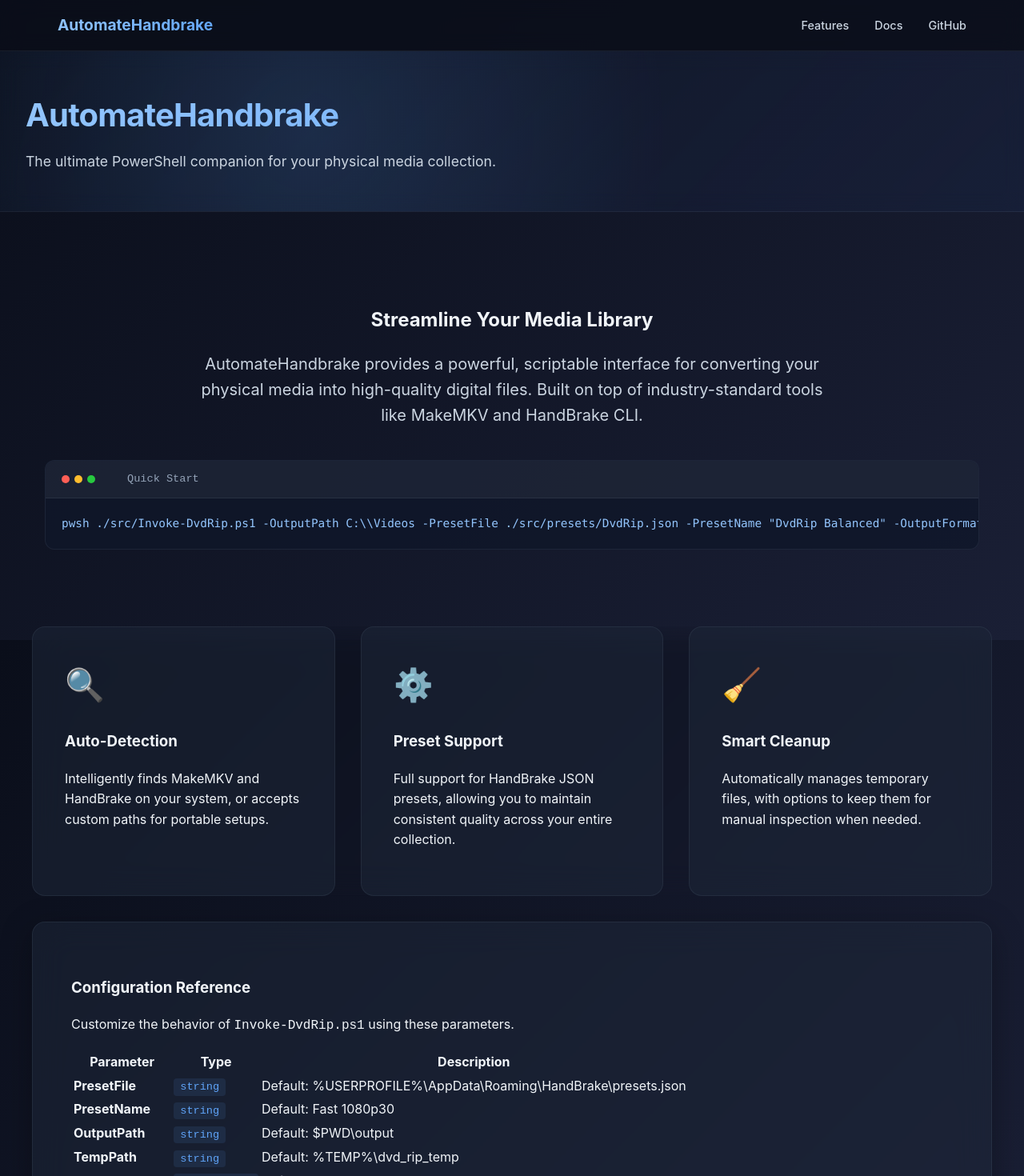
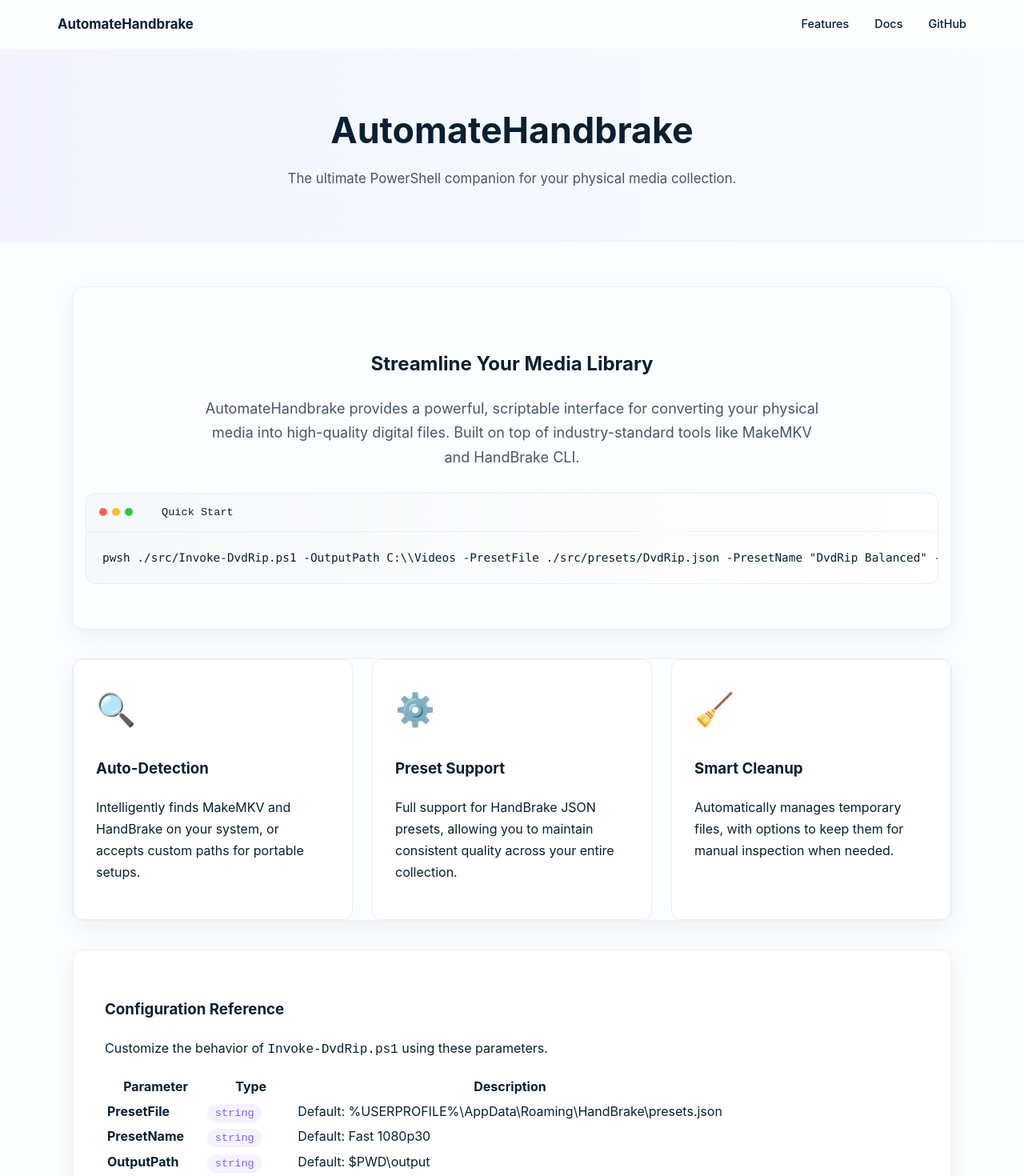
Before and after one commit to rjester/HandbrakeAutomate, a React (Vite) app in the folder website/: page / in a window 1280 px wide. Shown: the top 1470 px of the page at 80% size. Built offline with nearby package versions, Linux system fonts and the light colour scheme.

Commit message:
style(website): redesign to TrimTally-like light theme with updated hero, cards, and CTAs

```diff
--- a/website/src/styles.css
+++ b/website/src/styles.css
@@ -1,16 +1,16 @@
 :root {
-  --bg-start: #0a0e1a;
-  --bg-end: #1a1f35;
-  --card-bg: rgba(30, 41, 59, 0.5);
-  --accent: #60a5fa;
-  --accent-light: #93c5fd;
-  --accent-glow: rgba(96, 165, 250, 0.15);
-  --text: #f1f5f9;
-  --text-muted: #cbd5e1;
-  --text-dim: #94a3b8;
-  --border: rgba(148, 163, 184, 0.1);
-  --code-bg: rgba(15, 23, 42, 0.8);
-  --shadow: 0 10px 40px rgba(0, 0, 0, 0.3);
+  /* Light, modern palette inspired by TrimTally */
+  --bg: #fbfdff;
+  --surface: #ffffff;
+  --muted-surface: #f6f8fa;
+  --accent: #7c5cff;
+  --accent-2: #6cd4b6;
+  --text: #072032;
+  --muted: #475569;
+  --border: #e6eef8;
+  --code-bg: #f4f6fb;
+  --shadow-soft: 0 8px 30px rgba(12, 24, 35, 0.06);
+  --shadow-strong: 0 18px 50px rgba(12, 24, 35, 0.08);
 }
 
 * {
@@ -18,12 +18,11 @@
 }
 
 body {
-  background: linear-gradient(135deg, var(--bg-start) 0%, var(--bg-end) 100%);
-  background-attachment: fixed;
+  background: var(--bg);
   color: var(--text);
   font-family: 'Inter', -apple-system, BlinkMacSystemFont, 'Segoe UI', Roboto, sans-serif;
   margin: 0;
-  line-height: 1.6;
+  line-height: 1.7;
   font-size: 16px;
   -webkit-font-smoothing: antialiased;
 }
@@ -35,89 +34,71 @@
 }
 
 .site-header {
-  padding: 3rem 2rem;
-  background: linear-gradient(135deg, rgba(96, 165, 250, 0.03) 0%, rgba(59, 130, 246, 0.05) 100%);
+  padding: 4rem 1.5rem;
+  background: linear-gradient(90deg, rgba(124,92,255,0.06), rgba(108,212,182,0.02));
   border-bottom: 1px solid var(--border);
-  backdrop-filter: blur(12px);
   position: relative;
-}
-
-.site-header::before {
-  content: '';
-  position: absolute;
-  inset: 0;
-  background: radial-gradient(circle at 30% 50%, var(--accent-glow), transparent 50%);
-  pointer-events: none;
+  text-align: center;
 }
 
 .site-header h1 {
-  margin: 0;
-  font-size: 2.5rem;
+  margin: 0 0 0.5rem 0;
+  font-size: 2.8rem;
   font-weight: 700;
-  background: linear-gradient(135deg, var(--accent-light) 0%, var(--accent) 100%);
-  -webkit-background-clip: text;
-  -webkit-text-fill-color: transparent;
-  background-clip: text;
-  letter-spacing: -0.02em;
-  position: relative;
+  color: var(--text);
 }
 
 .tagline {
-  color: var(--text-muted);
-  margin: 0.75rem 0 0 0;
-  font-size: 1.1rem;
-  font-weight: 400;
-  position: relative;
+  color: var(--muted);
+  margin: 0;
+  font-size: 1.05rem;
 }
 
 main {
   flex: 1;
-  padding: 2rem 1rem;
+  padding: 3.5rem 1rem;
 }
 
 .container {
-  max-width: 1200px;
-  margin: 0 auto 2rem auto;
-  padding: 3rem;
-  background: var(--card-bg);
-  border-radius: 16px;
+  max-width: 1100px;
+  margin: 0 auto 2.25rem auto;
+  padding: 2.5rem;
+  background: var(--surface);
+  border-radius: 14px;
   border: 1px solid var(--border);
-  backdrop-filter: blur(20px);
-  box-shadow: var(--shadow);
+  box-shadow: var(--shadow-soft);
 }
 
 .hero-section {
   text-align: center;
+  padding: 3.5rem 1rem;
   background: transparent;
-  border: none;
-  box-shadow: none;
-  backdrop-filter: none;
-  padding: 4rem 1rem;
 }
 
 .lead {
-  font-size: 1.25rem;
-  max-width: 800px;
-  margin: 0 auto 2.5rem auto;
-  color: var(--text-muted);
+  font-size: 1.125rem;
+  max-width: 780px;
+  margin: 0 auto 1.75rem auto;
+  color: var(--muted);
 }
 
 .quick-start-box {
-  background: var(--code-bg);
+  background: linear-gradient(90deg, var(--muted-surface), var(--surface));
   border-radius: 12px;
   border: 1px solid var(--border);
   overflow: hidden;
   width: 100%;
   margin: 0 auto;
   text-align: left;
+  display: flex;
+  flex-direction: column;
 }
 
 .box-header {
-  background: rgba(255, 255, 255, 0.05);
-  padding: 0.75rem 1.25rem;
+  padding: 0.75rem 1rem;
   display: flex;
   align-items: center;
-  gap: 1rem;
+  gap: 0.75rem;
   border-bottom: 1px solid var(--border);
 }
 
@@ -148,25 +129,23 @@
 
 .features-grid {
   display: grid;
-  grid-template-columns: repeat(auto-fit, minmax(280px, 1fr));
-  gap: 2rem;
+  grid-template-columns: repeat(auto-fit, minmax(260px, 1fr));
+  gap: 1.5rem;
   background: transparent;
-  border: none;
-  box-shadow: none;
   padding: 0;
 }
 
 .feature-card {
-  background: var(--card-bg);
-  padding: 2.5rem;
-  border-radius: 16px;
+  background: var(--surface);
+  padding: 1.75rem;
+  border-radius: 12px;
   border: 1px solid var(--border);
-  transition: transform 0.2s ease, border-color 0.2s ease;
+  transition: transform 0.18s ease, box-shadow 0.18s ease;
 }
 
 .feature-card:hover {
-  transform: translateY(-5px);
-  border-color: var(--accent);
+  transform: translateY(-6px);
+  box-shadow: var(--shadow-strong);
 }
 
 .feature-icon {
@@ -175,43 +154,44 @@
 }
 
 .type-badge {
-  background: rgba(96, 165, 250, 0.1);
+  background: rgba(124, 92, 255, 0.08);
   color: var(--accent);
-  padding: 0.2rem 0.5rem;
-  border-radius: 4px;
+  padding: 0.25rem 0.6rem;
+  border-radius: 999px;
   font-family: monospace;
   font-size: 0.85rem;
 }
 
 .btn {
   display: inline-block;
-  padding: 0.8rem 1.5rem;
-  border-radius: 8px;
+  padding: 0.65rem 1.15rem;
+  border-radius: 999px;
   font-weight: 600;
   text-decoration: none;
-  transition: all 0.2s ease;
+  transition: transform 0.12s ease, box-shadow 0.12s ease;
   cursor: pointer;
+  border: none;
 }
 
 .btn-primary {
-  background: var(--accent);
-  color: var(--bg-start);
+  background: linear-gradient(90deg, var(--accent), var(--accent-2));
+  color: white;
+  box-shadow: 0 8px 30px rgba(108, 212, 182, 0.12);
 }
 
 .btn-primary:hover {
-  background: var(--accent-light);
-  transform: scale(1.02);
+  transform: translateY(-2px);
 }
 
 .btn-secondary {
-  background: rgba(255, 255, 255, 0.05);
-  color: var(--text);
+  background: transparent;
+  color: var(--muted);
   border: 1px solid var(--border);
   margin-left: 1rem;
 }
 
 .btn-secondary:hover {
-  background: rgba(255, 255, 255, 0.1);
+  background: var(--muted-surface);
 }
 
 .info-links {
@@ -241,12 +221,11 @@
 
 .table-wrapper {
   overflow-x: auto;
+  margin-top: 1rem;
 }
 
 .main-nav {
-  background: rgba(10, 14, 26, 0.8);
-  backdrop-filter: blur(12px);
-  border-bottom: 1px solid var(--border);
+  background: transparent;
   position: sticky;
   top: 0;
   z-index: 100;
@@ -263,10 +242,8 @@
 
 .nav-logo {
   font-weight: 700;
-  font-size: 1.2rem;
-  background: linear-gradient(135deg, var(--accent-light) 0%, var(--accent) 100%);
-  -webkit-background-clip: text;
-  -webkit-text-fill-color: transparent;
+  font-size: 1.05rem;
+  color: var(--text);
 }
 
 .nav-links {
```
